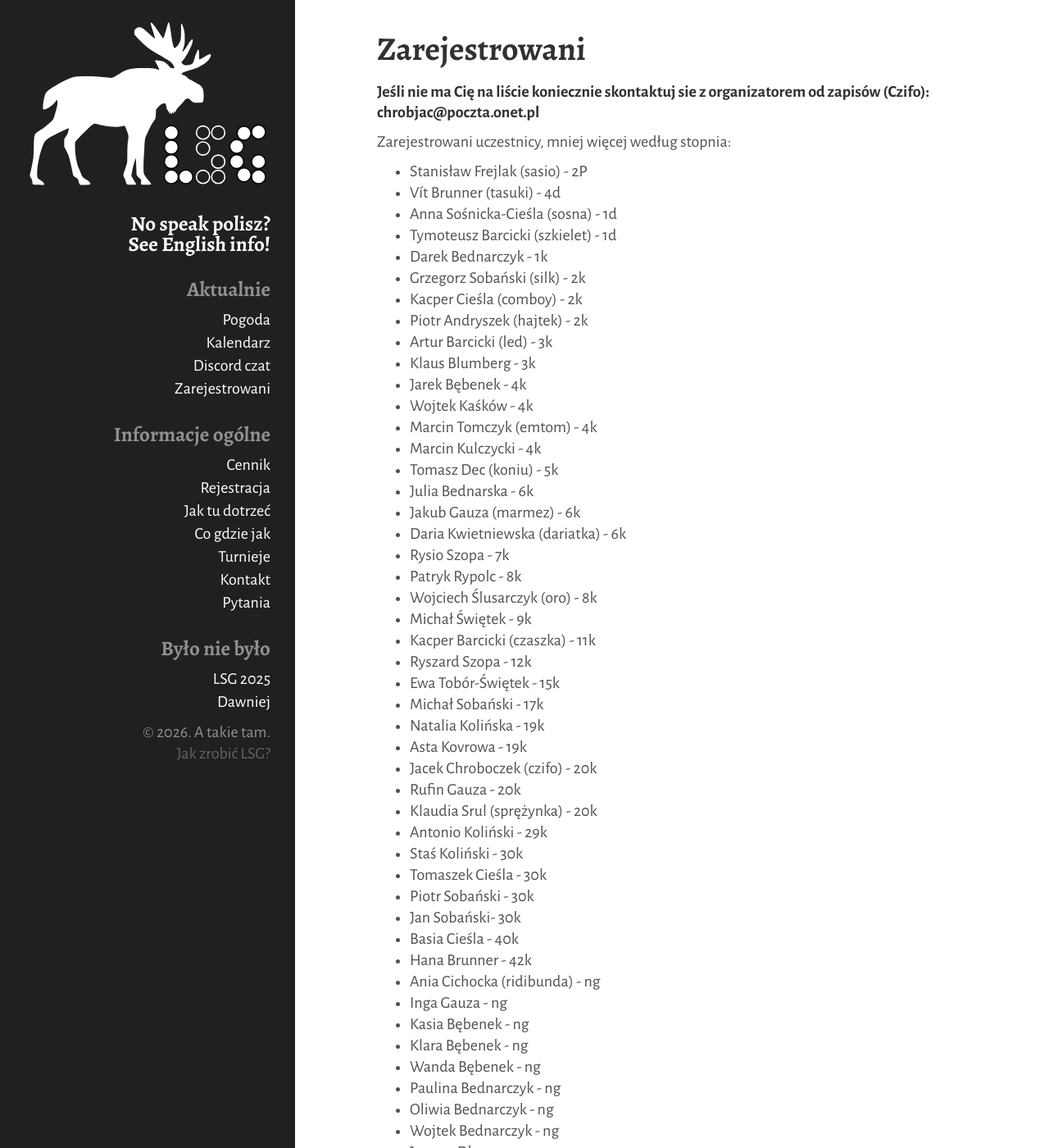
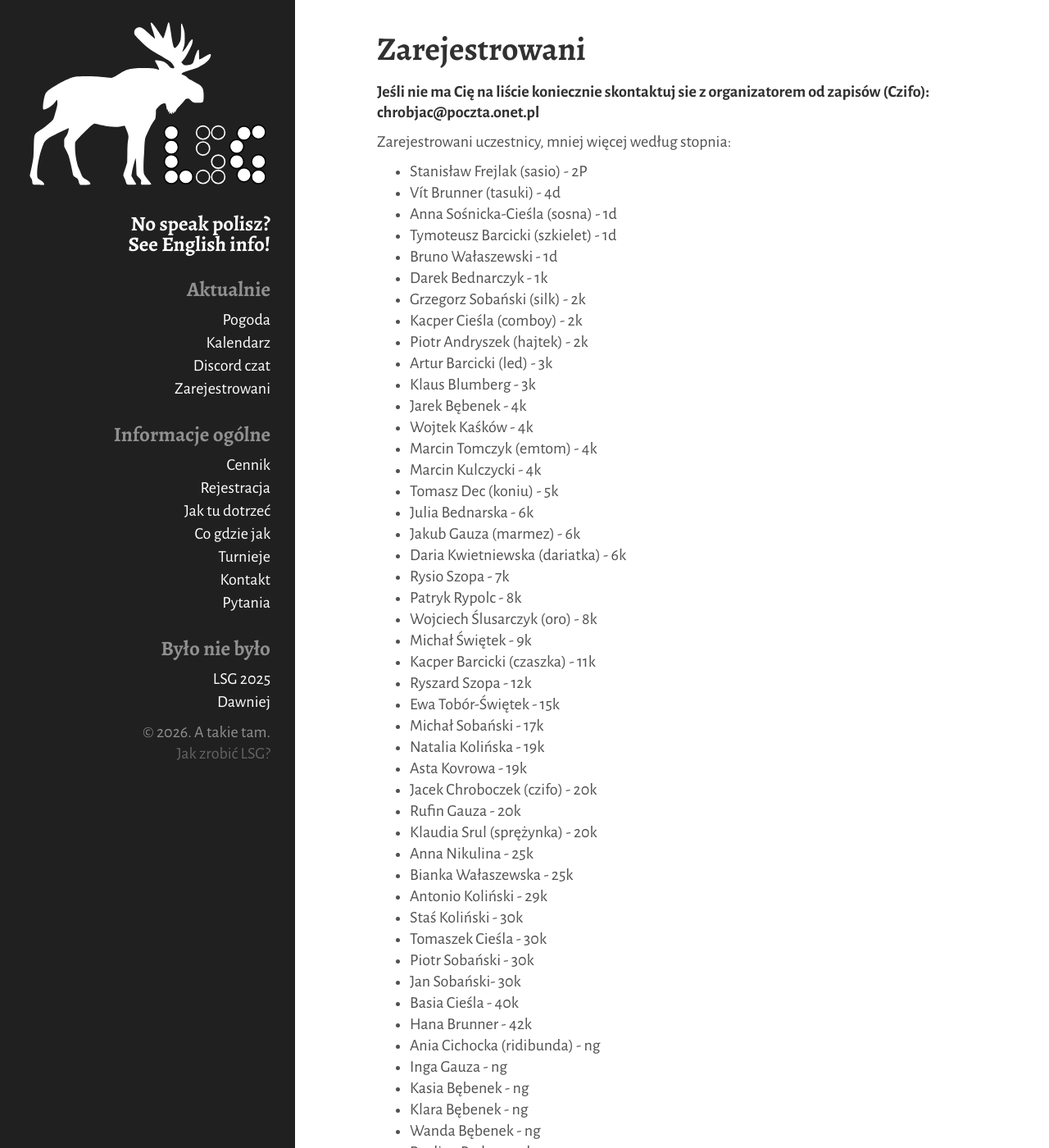
Before and after one commit to tasuki/lsg, a Jekyll site: the page built from _pages/zarejestrowani.md, in a window 1280 px wide and 1400 px high. Shown: the whole window at 82% size. Built offline with Jekyll 4.4.1, drawn with Linux system fonts in a browser that asks for light colours; some of the changed text lies outside the part shown.

Commit message:
Update zarejestrowani.md

```diff
--- a/_pages/zarejestrowani.md
+++ b/_pages/zarejestrowani.md
@@ -13,6 +13,7 @@ Zarejestrowani uczestnicy, mniej więcej według stopnia:
 - Vít Brunner (tasuki) - 4d
 - Anna Sośnicka-Cieśla (sosna) - 1d
 - Tymoteusz Barcicki (szkielet) - 1d
+- Bruno Wałaszewski - 1d
 - Darek Bednarczyk - 1k
 - Grzegorz Sobański (silk) - 2k
 - Kacper Cieśla (comboy) - 2k
@@ -40,6 +41,8 @@ Zarejestrowani uczestnicy, mniej więcej według stopnia:
 - Jacek Chroboczek (czifo) - 20k
 - Rufin Gauza - 20k
 - Klaudia Srul (sprężynka) - 20k
+- Anna Nikulina - 25k
+- Bianka Wałaszewska - 25k
 - Antonio Koliński - 29k
 - Staś Koliński - 30k
 - Tomaszek Cieśla - 30k
@@ -80,6 +83,7 @@ Zarejestrowani uczestnicy, mniej więcej według stopnia:
 - Michał Ślusarczyk (młody) - ng
 - Małgorzata Frejlak - ng
 - Jan Frejlak - ng
+- Lidia Wałaszewska - ng
 
 
 Twoja siła się nie zgadza? Albo o zgrozo nie ma Cię na liście? Zapisz się albo molestuj Czifa żeby się ogarnął i Cię wpisał!
```
